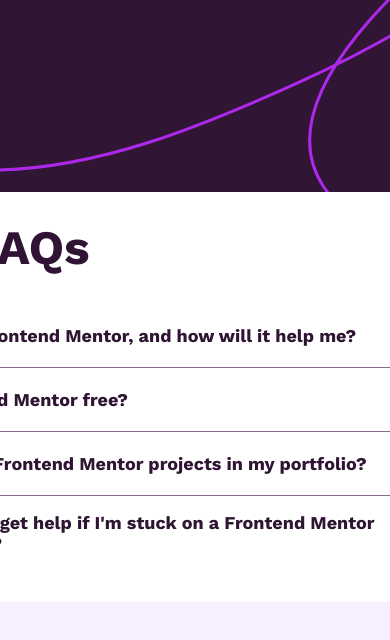
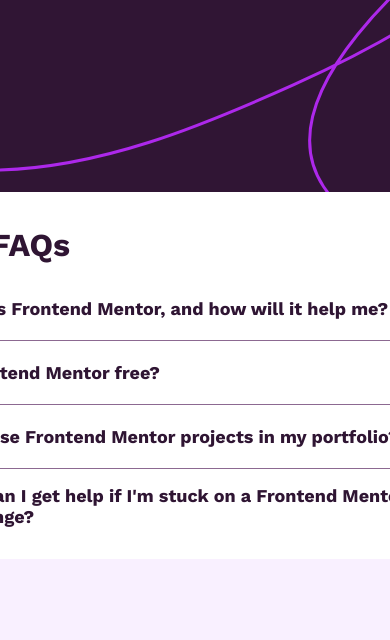
Before and after one commit to FernJBatista/FAQ_Accordeon, a plain HTML site: page index.html in a window 390 px wide. Shown: the top 640 px of the page. Drawn offline with nearby package versions, Linux system fonts and the light colour scheme.

Commit message:
Started adding mobile styles

```diff
--- a/CSS/style.scss
+++ b/CSS/style.scss
@@ -66,6 +66,9 @@ body {
 	min-height: 100vh;
 	position: relative;
 	padding-bottom: 4.5rem;
+	min-width: 100vw;
+	overflow: hidden;
+	align-items: center;
 
 
 	.background {
@@ -94,6 +97,7 @@ header {
 	flex-direction: row;
 	gap: 1.5rem;
 	margin-bottom: 2rem;
+	align-items: center;
 }
 
 h1 {
@@ -128,6 +132,7 @@ section {
 
 	&:nth-child(5) {
 		border: none;
+		padding-bottom: 0;
 	}
 
 	.active, .accordion:hover {
@@ -143,6 +148,36 @@ section {
 		padding-top: 1rem;
 		display: none;
 		overflow: hidden;
-/* 		max-height: 0; */
 	}
 }
+
+@media only screen and (max-width: 768px) {
+	body {
+		padding: 0;
+
+	}
+
+	main {
+		min-width: 100%;
+		padding: 2rem 1rem;
+	}
+
+	header {
+		gap: 0.75rem;
+		padding: 0 2rem;
+		margin-bottom: 0.75rem;
+	}
+
+	h1 {
+		font-size: 2rem;
+	}
+
+	section {
+		padding: 0 2rem 1rem 2rem;
+
+	}
+
+	p {
+		font-size: 0.8rem;
+	}
+}
```
Also changed, not shown: CSS/style.css, 1 other file.
